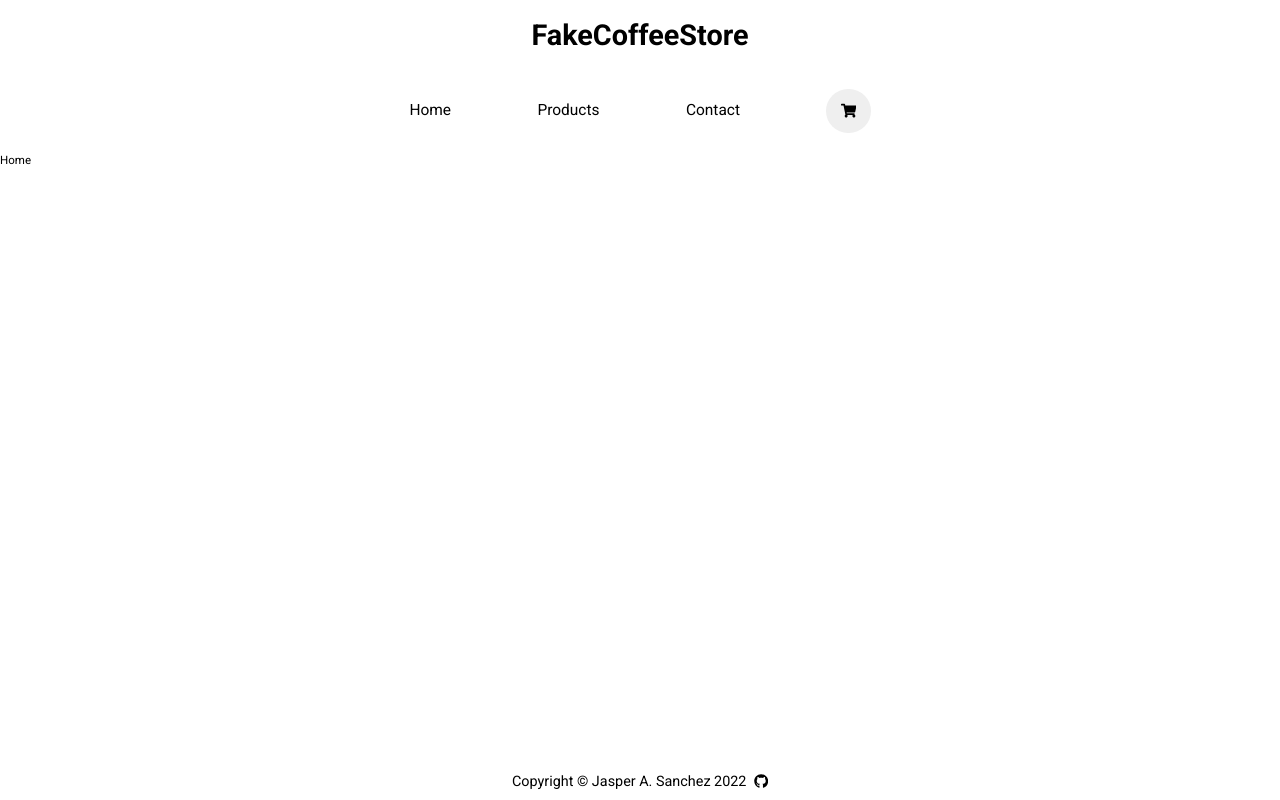
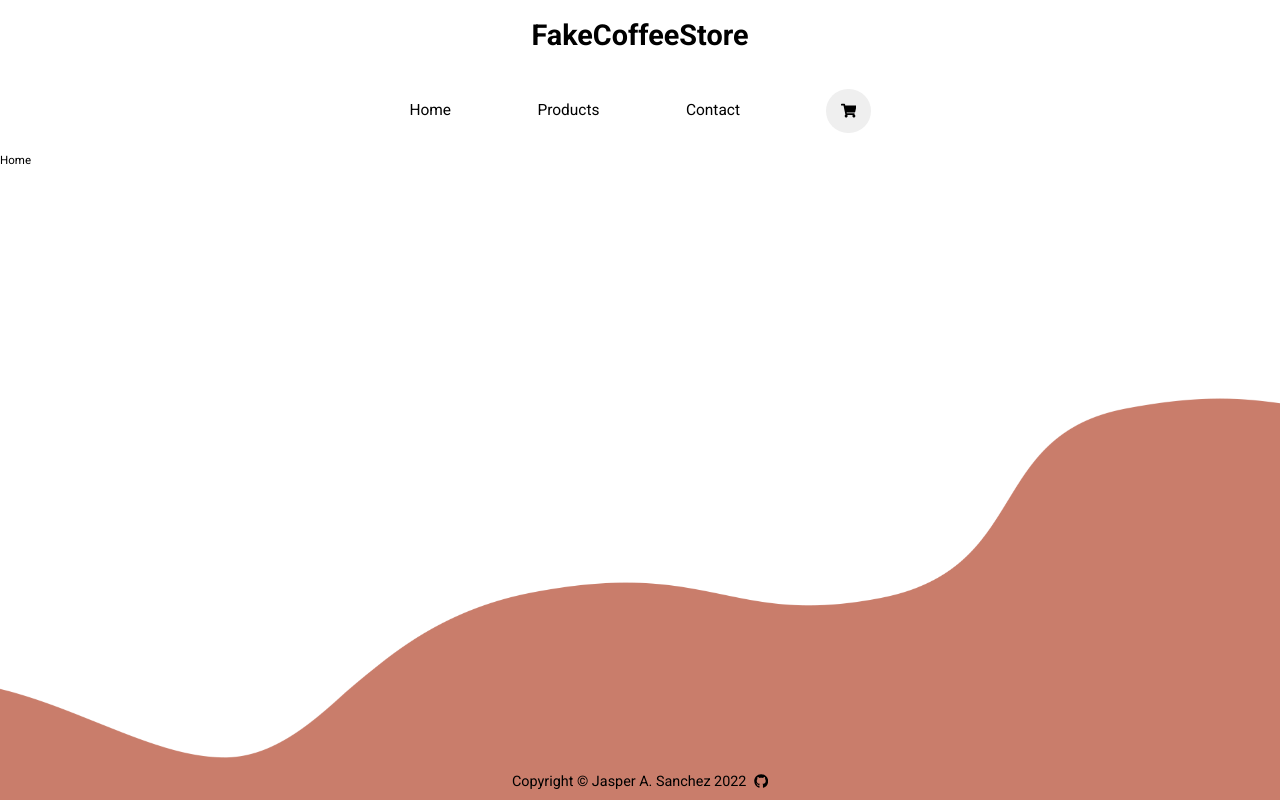
Before and after one commit to djaspir/shopping-cart, a React (Create React App) app: page / in a window 1280 px wide. Built offline with nearby package versions, Linux system fonts and the light colour scheme.

Commit message:
Add Background and Fix Elements folder structure

```diff
--- a/src/components/Navbar.tsx
+++ b/src/components/Navbar.tsx
@@ -1,6 +1,6 @@
 import { Link } from "react-router-dom";
 import styled from "styled-components";
-import Button from "./Button";
+import Button from "./elements/Button";
 import { FaShoppingCart } from "react-icons/fa";
 
 const NavbarWrapper = styled.nav`
@@ -30,7 +30,7 @@ const Navbar = () => {
       <StyledLink to="/">Home</StyledLink>
       <StyledLink to="/products">Products</StyledLink>
       <StyledLink to="/contact">Contact</StyledLink>
-      <Button content={<FaShoppingCart />} type={"button"} />
+      <Button content={<FaShoppingCart />} />
     </NavbarWrapper>
   );
 };
--- /dev/null
+++ b/src/components/elements/BackgroundWave.tsx
@@ -0,0 +1,14 @@
+import brownWave from "../../assets/brown-wave.png";
+import styled from "styled-components";
+
+const BackgroundWaveWrapper = styled.img`
+  position: absolute;
+  bottom: 0;
+  left: 0;
+`;
+
+const BackgroundWave = () => {
+  return <BackgroundWaveWrapper src={brownWave} alt="backgroundImage" />;
+};
+
+export default BackgroundWave;
--- a/src/components/Button.tsx
+++ b/src/components/elements/Button.tsx
@@ -15,11 +15,10 @@ const ButtonWrapper = styled.button`
 
 interface Props {
   content: React.ReactNode;
-  type: "button" | "submit" | "reset";
 }
 
-const Button = ({ content, type }: Props) => {
-  return <ButtonWrapper type={type}>{content}</ButtonWrapper>;
+const Button = ({ content }: Props) => {
+  return <ButtonWrapper>{content}</ButtonWrapper>;
 };
 
 export default Button;
--- a/src/pages/Contact/Contact.tsx
+++ b/src/pages/Contact/Contact.tsx
@@ -1,5 +1,11 @@
+import BackgroundWave from "../../components/elements/BackgroundWave";
 const Contact = () => {
-  return <div>Contact</div>;
+  return (
+    <div>
+      Contact
+      <BackgroundWave />
+    </div>
+  );
 };
 
 export default Contact;
--- a/src/pages/Home/Home.tsx
+++ b/src/pages/Home/Home.tsx
@@ -1,5 +1,15 @@
+import styled from "styled-components";
+import BackgroundWave from "../../components/elements/BackgroundWave";
+
+const HomeWrapper = styled.main``;
+
 const Home = () => {
-  return <div>Home</div>;
+  return (
+    <HomeWrapper>
+      Home
+      <BackgroundWave />
+    </HomeWrapper>
+  );
 };
 
 export default Home;
```
Also changed, not shown: src/assets/brown-wave.png (added).
